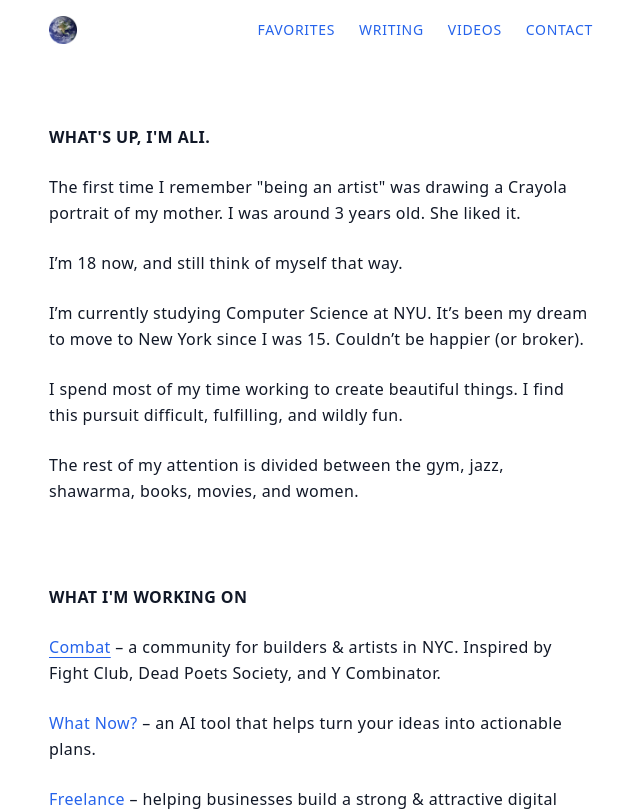
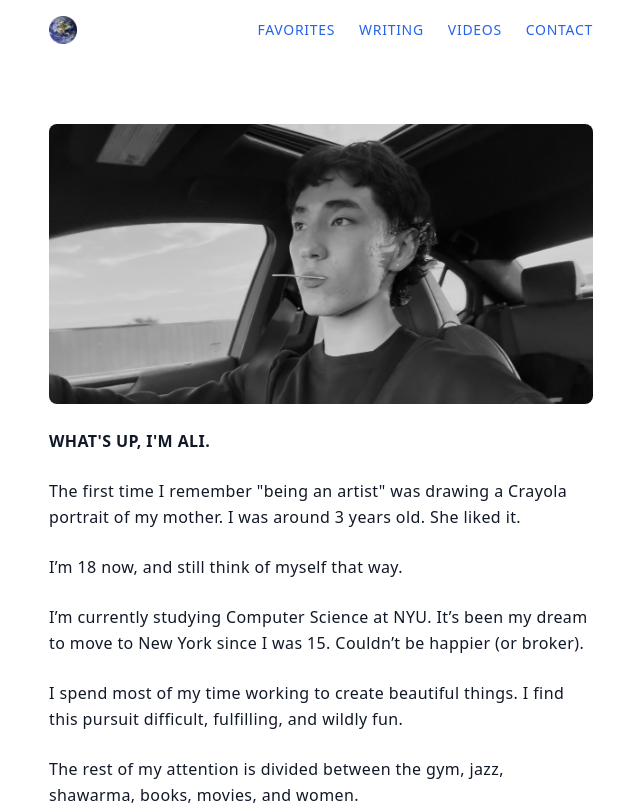
Before and after one commit to aliahunbaev/ahunbaev.com, a React (Vite) app: page / in a window 1280 px wide. Shown: the top 811 px of the page, without its empty margins (319-959 px from the left). Built offline with nearby package versions, Linux system fonts and the light colour scheme.

Commit message:
put photo at top

```diff
--- a/src/pages/Home.jsx
+++ b/src/pages/Home.jsx
@@ -7,6 +7,8 @@ export default function Home() {
     <Layout>
       {/* Intro */}
       <section className="space-y-6">
+      <img className="rounded-lg" src="photo.webp"></img>
+
 
         <h2 className="font-semibold tracking-wide text-md mb-6 uppercase">What's up, I'm Ali.</h2>
 
```
